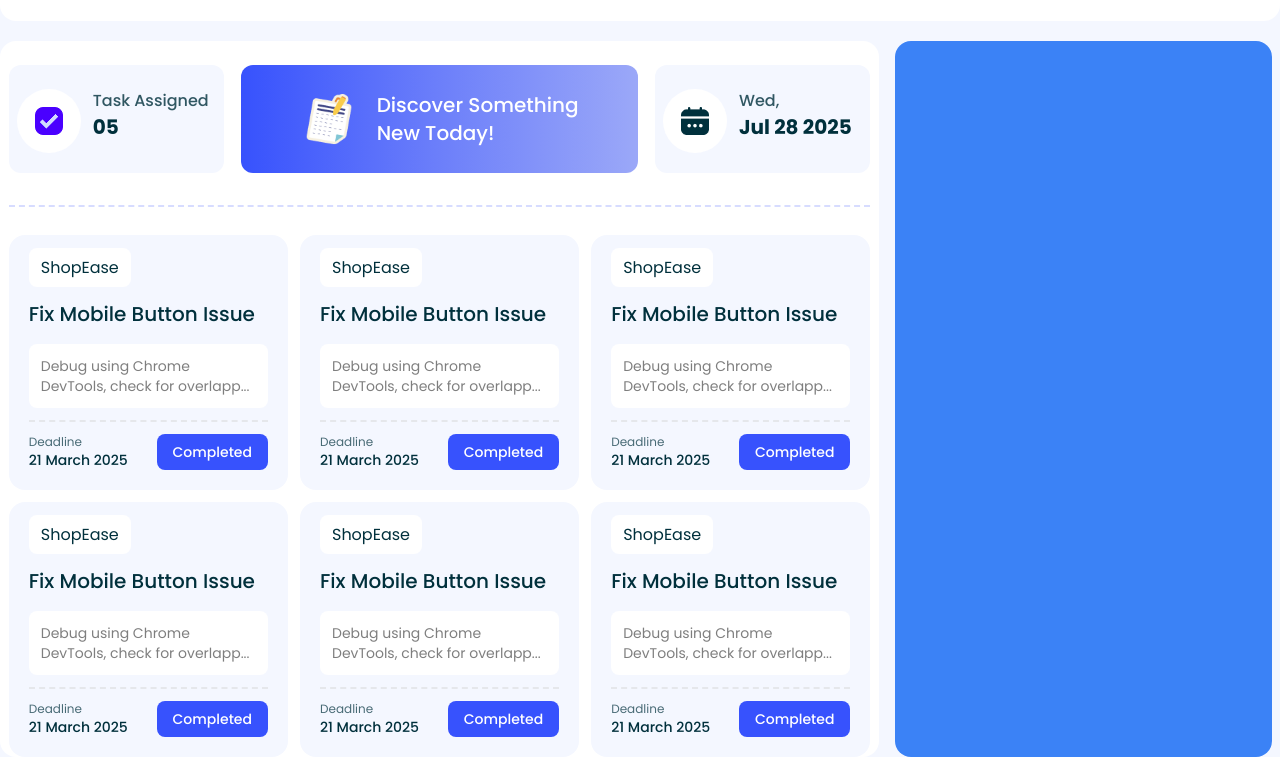
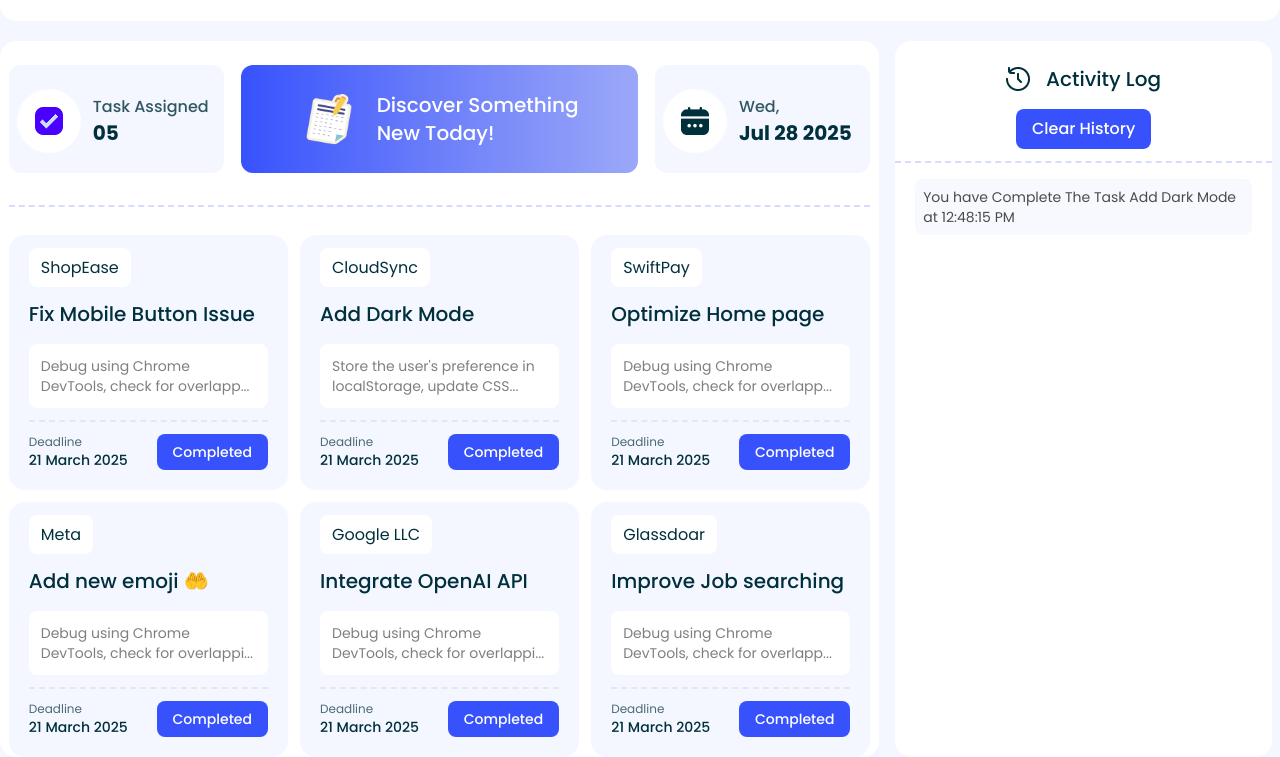
Before and after one commit to codeSmith-006/A5-dev, a plain HTML site: page index.html in a window 1280 px wide. Shown: the part 103-860 px from the top of the page. Drawn offline with nearby package versions, Linux system fonts and the light colour scheme.

Commit message:
finished design of home page and set up the blog page

```diff
--- a/index.html
+++ b/index.html
@@ -78,7 +78,7 @@
                     class="grid grid-cols-[25%_46%_25%] gap-[2%] border-b-2 border-dashed border-[#3752FD] border-opacity-20 pb-8">
 
                     <!-- task assigned section -->
-                    <div class="bg-grid flex gap-3 px-2 pt-6 pb-5 rounded-xl">
+                    <div class="bg-grid items-center flex gap-3 px-2 pt-6 pb-5 rounded-xl">
 
                         <!-- checkbox logo -->
                         <div class="flex justify-center items-center bg-white rounded-[50%] h-16 w-16">
@@ -103,7 +103,7 @@
                     </div>
 
                     <!-- date section -->
-                    <div class="bg-grid flex gap-3 px-2 pt-6 pb-5 rounded-xl">
+                    <div class="bg-grid flex items-center gap-3 px-2 pt-6 pb-5 rounded-xl">
 
                         <!-- checkbox logo -->
                         <div class="flex justify-center items-center bg-white rounded-[50%] h-16 w-16">
@@ -147,17 +147,46 @@
                             </div>
 
                             <!-- completed button -->
-                             <button class="font-pop text-sm font-medium px-4 py-2 bg-[#3752FD] rounded-lg text-white">Completed</button>
+                            <button
+                                class="font-pop text-sm font-medium px-4 py-2 bg-[#3752FD] rounded-lg text-white">Completed</button>
                         </div>
                     </div>
 
-
+                    <!-- add dark mode  -->
                     <div class="bg-grid pt-5 rounded-2xl px-5 pb-5">
-                        <p class="font-pop text-left text-[#00303C] py-2 px-3 bg-white inline rounded-lg">ShopEase</p>
+                        <p class="font-pop text-left text-[#00303C] py-2 px-3 bg-white inline rounded-lg">CloudSync</p>
 
                         <!-- heading -->
-                        <h1 class="font-pop text-xl font-medium text-left text-[#00303C] mt-5 mb-4">Fix Mobile Button
-                            Issue </h1>
+                        <h1 class="font-pop text-xl font-medium text-left text-[#00303C] mt-5 mb-4">Add Dark Mode</h1>
+
+                        <!-- textarea -->
+                        <div class="bg-white p-3 rounded-lg">
+                            <p class="font-pop text-sm opacity-50 text-[#000000] text-left">Store the user's preference
+                                in localStorage, update CSS...</p>
+                        </div>
+
+                        <!-- deadline and complete button -->
+                        <div class="flex items-center justify-between pt-3 border-t-2 border-dashed mt-3">
+
+                            <!-- deadline -->
+                            <div>
+                                <p class="font-pop text-xs text-[#00303C] opacity-70">Deadline</p>
+                                <p class="font-pop font-medium text-sm text-[#00303C] text-left">21 March 2025</p>
+                            </div>
+
+                            <!-- completed button -->
+                            <button
+                                class="font-pop text-sm font-medium px-4 py-2 bg-[#3752FD] rounded-lg text-white">Completed</button>
+                        </div>
+                    </div>
+
+                    <!-- optimize home page -->
+                    <div class="bg-grid pt-5 rounded-2xl px-5 pb-5">
+                        <p class="font-pop text-left text-[#00303C] py-2 px-3 bg-white inline rounded-lg">SwiftPay</p>
+
+                        <!-- heading -->
+                        <h1 class="font-pop text-xl font-medium text-left text-[#00303C] mt-5 mb-4">Optimize Home page
+                        </h1>
 
                         <!-- textarea -->
                         <div class="bg-white p-3 rounded-lg">
@@ -175,16 +204,77 @@
                             </div>
 
                             <!-- completed button -->
-                             <button class="font-pop text-sm font-medium px-4 py-2 bg-[#3752FD] rounded-lg text-white">Completed</button>
+                            <button
+                                class="font-pop text-sm font-medium px-4 py-2 bg-[#3752FD] rounded-lg text-white">Completed</button>
                         </div>
                     </div>
 
+                    <!-- add new emoji -->
                     <div class="bg-grid pt-5 rounded-2xl px-5 pb-5">
-                        <p class="font-pop text-left text-[#00303C] py-2 px-3 bg-white inline rounded-lg">ShopEase</p>
+                        <p class="font-pop text-left text-[#00303C] py-2 px-3 bg-white inline rounded-lg">Meta</p>
 
                         <!-- heading -->
-                        <h1 class="font-pop text-xl font-medium text-left text-[#00303C] mt-5 mb-4">Fix Mobile Button
-                            Issue </h1>
+                        <h1 class="font-pop text-xl font-medium text-left text-[#00303C] mt-5 mb-4">Add new emoji 🤲
+                        </h1>
+
+                        <!-- textarea -->
+                        <div class="bg-white p-3 rounded-lg">
+                            <p class="font-pop text-sm opacity-50 text-[#000000] text-left">Debug using Chrome DevTools,
+                                check for overlappi...</p>
+                        </div>
+
+                        <!-- deadline and complete button -->
+                        <div class="flex items-center justify-between pt-3 border-t-2 border-dashed mt-3">
+
+                            <!-- deadline -->
+                            <div>
+                                <p class="font-pop text-xs text-[#00303C] opacity-70">Deadline</p>
+                                <p class="font-pop font-medium text-sm text-[#00303C] text-left">21 March 2025</p>
+                            </div>
+
+                            <!-- completed button -->
+                            <button
+                                class="font-pop text-sm font-medium px-4 py-2 bg-[#3752FD] rounded-lg text-white">Completed</button>
+                        </div>
+                    </div>
+
+                    <!-- integrated openAi API -->
+                    <div class="bg-grid pt-5 rounded-2xl px-5 pb-5">
+                        <p class="font-pop text-left text-[#00303C] py-2 px-3 bg-white inline rounded-lg">Google LLC</p>
+
+                        <!-- heading -->
+                        <h1 class="font-pop text-xl font-medium text-left text-[#00303C] mt-5 mb-4">Integrate OpenAI API
+                        </h1>
+
+                        <!-- textarea -->
+                        <div class="bg-white p-3 rounded-lg">
+                            <p class="font-pop text-sm opacity-50 text-[#000000] text-left">Debug using Chrome DevTools,
+                                check for overlappi...</p>
+                        </div>
+
+                        <!-- deadline and complete button -->
+                        <div class="flex items-center justify-between pt-3 border-t-2 border-dashed mt-3">
+
+                            <!-- deadline -->
+                            <div>
+                                <p class="font-pop text-xs text-[#00303C] opacity-70">Deadline</p>
+                                <p class="font-pop font-medium text-sm text-[#00303C] text-left">21 March 2025</p>
+                            </div>
+
+                            <!-- completed button -->
+                            <button
+                                class="font-pop text-sm font-medium px-4 py-2 bg-[#3752FD] rounded-lg text-white">Completed</button>
+                        </div>
+                    </div>
+
+
+                    <!-- improve job searching -->
+                    <div class="bg-grid pt-5 rounded-2xl px-5 pb-5">
+                        <p class="font-pop text-left text-[#00303C] py-2 px-3 bg-white inline rounded-lg">Glassdoar</p>
+
+                        <!-- heading -->
+                        <h1 class="font-pop text-xl font-medium text-left text-[#00303C] mt-5 mb-4">Improve Job
+                            searching </h1>
 
                         <!-- textarea -->
                         <div class="bg-white p-3 rounded-lg">
@@ -202,96 +292,46 @@
                             </div>
 
                             <!-- completed button -->
-                             <button class="font-pop text-sm font-medium px-4 py-2 bg-[#3752FD] rounded-lg text-white">Completed</button>
-                        </div>
-                    </div>
-
-                    <div class="bg-grid pt-5 rounded-2xl px-5 pb-5">
-                        <p class="font-pop text-left text-[#00303C] py-2 px-3 bg-white inline rounded-lg">ShopEase</p>
-
-                        <!-- heading -->
-                        <h1 class="font-pop text-xl font-medium text-left text-[#00303C] mt-5 mb-4">Fix Mobile Button
-                            Issue </h1>
-
-                        <!-- textarea -->
-                        <div class="bg-white p-3 rounded-lg">
-                            <p class="font-pop text-sm opacity-50 text-[#000000] text-left">Debug using Chrome DevTools,
-                                check for overlapp...</p>
-                        </div>
-
-                        <!-- deadline and complete button -->
-                        <div class="flex items-center justify-between pt-3 border-t-2 border-dashed mt-3">
-
-                            <!-- deadline -->
-                            <div>
-                                <p class="font-pop text-xs text-[#00303C] opacity-70">Deadline</p>
-                                <p class="font-pop font-medium text-sm text-[#00303C] text-left">21 March 2025</p>
-                            </div>
-
-                            <!-- completed button -->
-                             <button class="font-pop text-sm font-medium px-4 py-2 bg-[#3752FD] rounded-lg text-white">Completed</button>
-                        </div>
-                    </div>
-
-                    <div class="bg-grid pt-5 rounded-2xl px-5 pb-5">
-                        <p class="font-pop text-left text-[#00303C] py-2 px-3 bg-white inline rounded-lg">ShopEase</p>
-
-                        <!-- heading -->
-                        <h1 class="font-pop text-xl font-medium text-left text-[#00303C] mt-5 mb-4">Fix Mobile Button
-                            Issue </h1>
-
-                        <!-- textarea -->
-                        <div class="bg-white p-3 rounded-lg">
-                            <p class="font-pop text-sm opacity-50 text-[#000000] text-left">Debug using Chrome DevTools,
-                                check for overlapp...</p>
-                        </div>
-
-                        <!-- deadline and complete button -->
-                        <div class="flex items-center justify-between pt-3 border-t-2 border-dashed mt-3">
-
-                            <!-- deadline -->
-                            <div>
-                                <p class="font-pop text-xs text-[#00303C] opacity-70">Deadline</p>
-                                <p class="font-pop font-medium text-sm text-[#00303C] text-left">21 March 2025</p>
-                            </div>
-
-                            <!-- completed button -->
-                             <button class="font-pop text-sm font-medium px-4 py-2 bg-[#3752FD] rounded-lg text-white">Completed</button>
-                        </div>
-                    </div>
-
-                    <div class="bg-grid pt-5 rounded-2xl px-5 pb-5">
-                        <p class="font-pop text-left text-[#00303C] py-2 px-3 bg-white inline rounded-lg">ShopEase</p>
-
-                        <!-- heading -->
-                        <h1 class="font-pop text-xl font-medium text-left text-[#00303C] mt-5 mb-4">Fix Mobile Button
-                            Issue </h1>
-
-                        <!-- textarea -->
-                        <div class="bg-white p-3 rounded-lg">
-                            <p class="font-pop text-sm opacity-50 text-[#000000] text-left">Debug using Chrome DevTools,
-                                check for overlapp...</p>
-                        </div>
-
-                        <!-- deadline and complete button -->
-                        <div class="flex items-center justify-between pt-3 border-t-2 border-dashed mt-3">
-
-                            <!-- deadline -->
-                            <div>
-                                <p class="font-pop text-xs text-[#00303C] opacity-70">Deadline</p>
-                                <p class="font-pop font-medium text-sm text-[#00303C] text-left">21 March 2025</p>
-                            </div>
-
-                            <!-- completed button -->
-                             <button class="font-pop text-sm font-medium px-4 py-2 bg-[#3752FD] rounded-lg text-white">Completed</button>
+                            <button
+                                class="font-pop text-sm font-medium px-4 py-2 bg-[#3752FD] rounded-lg text-white">Completed</button>
                         </div>
                     </div>
                 </div>
             </div>
 
             <!-- right container -->
-            <div class="bg-blue-500 rounded-2xl">
+            <div class="bg-white rounded-2xl pt-6">
 
+                <!-- header section -->
+                <header>
+
+                    <!-- header content -->
+                    <div class="flex flex-col justify-center items-center gap-4 pb-3 border-b-2 border-opacity-20 border-[#3752FD] border-dashed mb-4">
+
+                        <!-- activity log -->
+                        <div class="flex gap-4 items-center justify-center">
+
+                            <!-- activity icon -->
+                            <img src="assets/activity.png" alt="">
+
+                            <!-- text -->
+                            <p class="font-pop font-medium text-xl text-[#00303C]">Activity Log</p>
+                        </div>
+
+                        <!-- clear history button -->
+                        <button class="font-pop font-medium text-white px-4 py-2 bg-btn rounded-lg">Clear
+                            History</button>
+                    </div>
+
+                    <!-- activity appear section -->
+                     <div class="px-5">
+
+                        <!-- content -->
+                         <div>
+                            <p class="font-pop text-sm opacity-70 text-[#000000] p-2 bg-grid rounded-lg">You have Complete The Task Add Dark Mode at 12:48:15 PM</p>
+                         </div>
+                     </div>
+                </header>
             </div>
         </div>
     </main>
```
Also changed, not shown: blog.html (added, +41 -0 lines).
